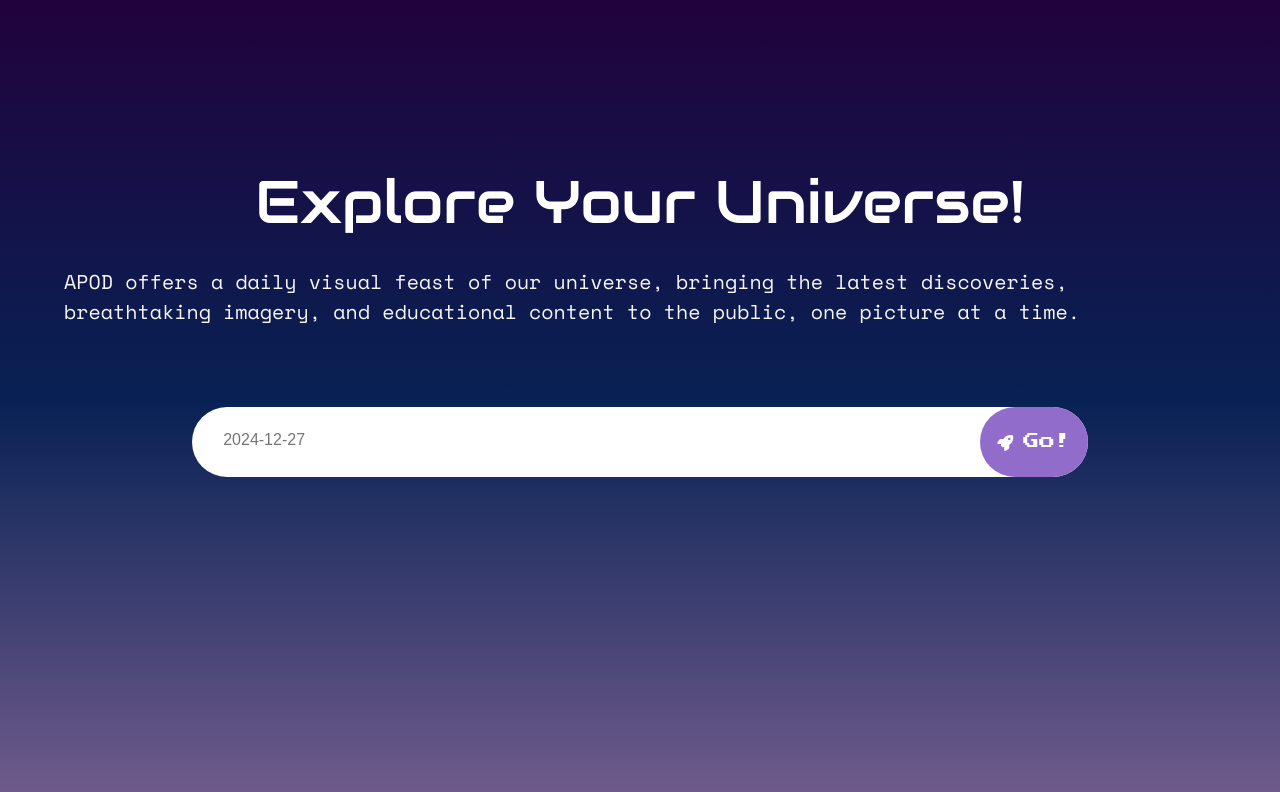
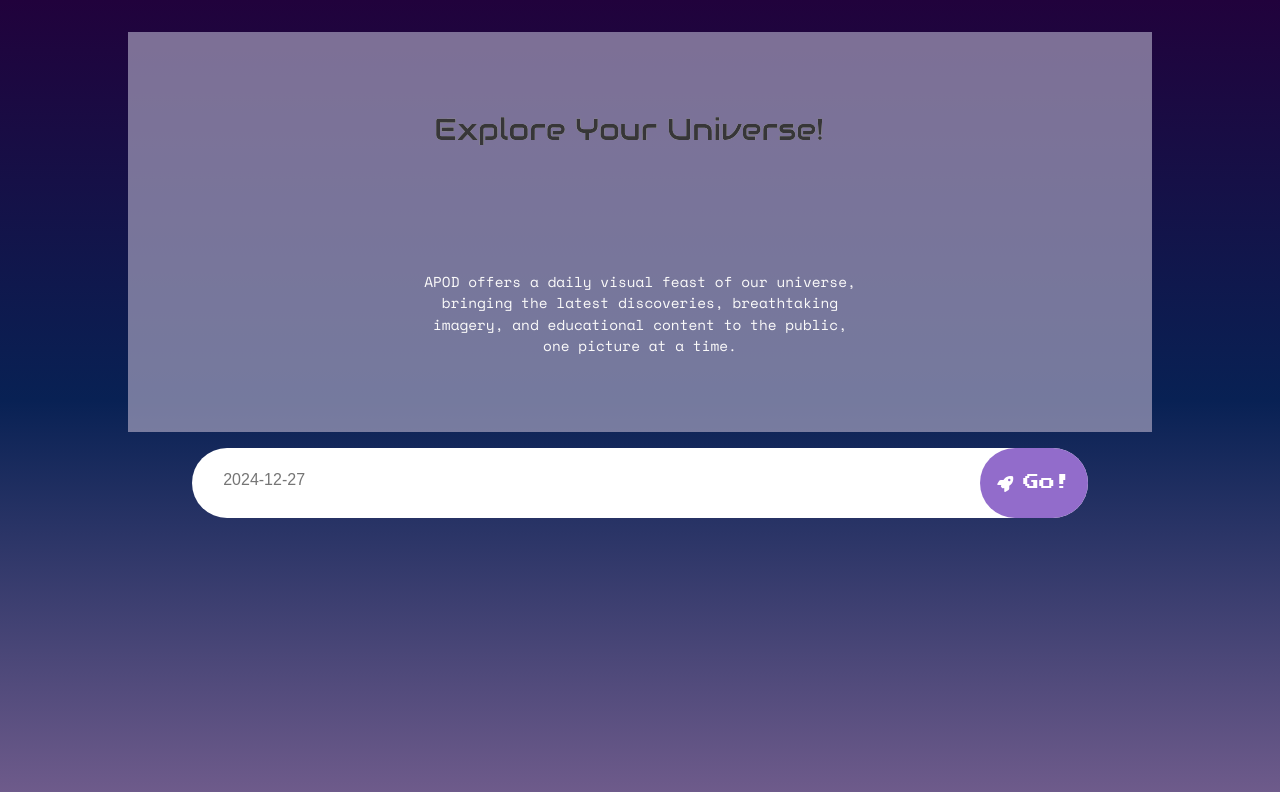
Before and after one commit to mariammansdev/APOD, a React (Vite) app: page / in a window 1280 px wide. Shown: the top 792 px of the page. Built offline with nearby package versions, Linux system fonts and the light colour scheme.

Commit message:
feat: Styles enhancements

```diff
--- a/src/components/home_components/Body.jsx
+++ b/src/components/home_components/Body.jsx
@@ -4,7 +4,7 @@ function Body() {
   return (
       <div className='bodyContainer'>
         <div className='bodyContent'>
-          <h2 className="apodTitle">Explore Your Universe!</h2>
+          <h2>Explore Your Universe!</h2>
           <p className='colorChangeText' > APOD offers a daily visual feast of our universe, bringing the latest discoveries, breathtaking imagery, and educational content to the public, one picture at a time.</p>
         </div>
         <SearchContainer />
--- a/src/index.css
+++ b/src/index.css
@@ -1,5 +1,5 @@
 :root {
-  font-family: Inter, system-ui, Avenir, Helvetica, Arial, sans-serif ;
+  font-family: Inter, system-ui, Avenir, Helvetica, Arial, sans-serif;
   line-height: 1.5;
   font-weight: 400;
 
@@ -30,7 +30,7 @@
 .home {
   height: 10vh;
   width: 100%;
-  background-color:rgba(0, 0, 0, 0.1);
+  background-color: rgba(0, 0, 0, 0.1);
 }
 
 /**
@@ -39,64 +39,81 @@
 .bodyContainer {
   width: 100vw;
   height: 100vh;
-  gap: 5rem;
+  gap: 1rem;
   display: flex;
   flex-direction: column;
   align-items: center;
   justify-content: flex-start;
+
   background: linear-gradient(to bottom, #21023c, #082154, #705c8c);
 }
 
 .bodyContent {
-  width: 90vw;
-  margin-top: 8%;
-  gap: 20px;
+  width: 80vw;
+  height: 50vh;
+  margin-top: 2rem;
+  padding: 1rem;
   display: flex;
+  background-color: rgba(177, 172, 199, 0.644);
   flex-direction: column;
   align-items: center;
-  justify-content: center;
+  justify-content: space-around;
 }
 
-.apodTitle {
-  margin-top: 55px;
-  font-size: 20px;
-  font-family: 'Audiowide', cursive;
+.bodyContent h2 {
+  min-width: 20ch;
+  font-size: 1rem;
+  padding-left: 2.7rem;
+  color: transparent;
+  font-family: "Audiowide", cursive;
+  background-clip: text;
+  background-image: url("./assets/star.png");
+  animation: colorChange 5s infinite cubic-bezier(0.17, 0.67, 0.88, 1.01);
+  object-fit: cover;
 }
 
-.colorChangeText {
-  font-family: 'Space Mono', sans-serif;
-  font-size: 10px;
-  animation: colorChange 5s infinite ease-in-out;
-  -webkit-animation: colorChange 5s infinite ease-in-out;
+.bodyContent p {
+  font-family: "Space Mono", sans-serif;
+  font-size: 0.7rem;
+  color: rgb(251, 250, 250);
+  text-align: center;
+}
+
+@keyframes colorChange {
+  0% {
+    color: rgba(177, 172, 199, 0.644);
+  }
+  25% {
+    color: rgba(138, 127, 188, 0.644);
+  }
+  50% {
+    color: rgba(76, 54, 174, 0.644);
+  }
+  75% {
+    color: rgba(83, 21, 114, 0.559);
+  }
+  100% {
+    color: rgba(177, 172, 199, 0.644);
+  }
 }
 
 @media screen and (min-width: 768px) {
-  .bodyContent {
-    display: flex;
-    flex-direction: column;
-    align-items: center;
-    justify-content: center;
+  .bodyContent h2 {
+    font-size: 1.9rem;
+    padding-left: 4.7rem;
   }
 
-  .apodTitle {
-    font-size: 60px;
-    font-family: 'Audiowide', cursive;
-    /* animation: colorChange 5s infinite; */
-  }
-
-  .colorChangeText {
-    font-family: 'Space Mono', sans-serif;
-    font-size: 20px;
-    animation: colorChange 5s infinite ease-in-out;
-    -webkit-animation: colorChange 5s infinite ease-in-out;
+  .bodyContent p {
+    max-width: 50ch;
+    font-size: 0.9rem;
   }
 
   @keyframes colorChange {
     0% {
-      color: rgb(246, 246, 246);
+      color: rgb(17, 16, 16);
     }
     25% {
-      color: rgb(160, 140, 178);
+      color: rgb(77, 75, 78);
     }
     50% {
       color: rgb(169, 162, 194);
@@ -104,12 +121,10 @@
     75% {
       color: rgb(157, 178, 196);
     }
-
     100% {
       color: rgb(181, 155, 169);
     }
   }
-
 }
 
 /**
@@ -126,7 +141,7 @@
   cursor: pointer;
   text-align: center;
   text-decoration: none;
-  font-family: 'Press Start 2P', sans-serif;
+  font-family: "Press Start 2P", sans-serif;
   transition: background-color 0.3s, transform 0.3s;
 }
 
@@ -149,7 +164,6 @@
   justify-content: space-between;
   gap: 1.5rem;
 }
-
 
 .searchDate {
   display: flex;
@@ -180,7 +194,6 @@
   margin-right: 5px;
 }
 
-
 @media (min-width: 768px) {
   .searchContainer {
     display: flex;
@@ -191,10 +204,10 @@
     border-radius: 50px;
     justify-content: space-between;
     transition: background-color 0.3s, transform 0.3s;
-}
+  }
 
   .searchContainer:hover {
-    background-color: #d0c2d2;
+    background-color: rgba(227, 225, 235, 0.926);
   }
 
   .searchDate {
@@ -230,7 +243,6 @@
   }
 }
 
-
 /**
 ****************************** DISPLAY APOD ***********************************
 ***/
@@ -245,7 +257,7 @@
   position: absolute;
   width: 100%;
   height: 80vh;
-  object-fit: fill
+  object-fit: fill;
 }
 
 .bgImage {
@@ -292,7 +304,7 @@
 .sidebarContents h2 {
   font-weight: 200;
   font-size: 1.4rem;
-  font-family: 'Space Mono', cursive;
+  font-family: "Space Mono", cursive;
 }
 
 .sidebarContents div {
@@ -315,12 +327,12 @@
 }
 
 .sidebar {
-    position: relative;
-    inset: unset;
-    min-width: 30%;
-    max-height: 100vh;
-    box-shadow: 0 0 40px 1px #030615;
-  }
+  position: relative;
+  inset: unset;
+  min-width: 30%;
+  max-height: 100vh;
+  box-shadow: 0 0 40px 1px #030615;
+}
 
 .sidebarContents {
   margin: unset;
@@ -345,7 +357,7 @@
   opacity: 0.8;
 }
 
-@media screen and (min-width: 768px){
+@media screen and (min-width: 768px) {
   .sidebar {
     position: relative;
     inset: unset;
@@ -389,7 +401,7 @@ footer div {
 
 footer h2 {
   font-size: 1.4rem;
-  font-family: 'Audiowide', cursive;
+  font-family: "Audiowide", cursive;
 }
 
 footer h1 {
```
Also changed, not shown: src/assets/star.png (added).
